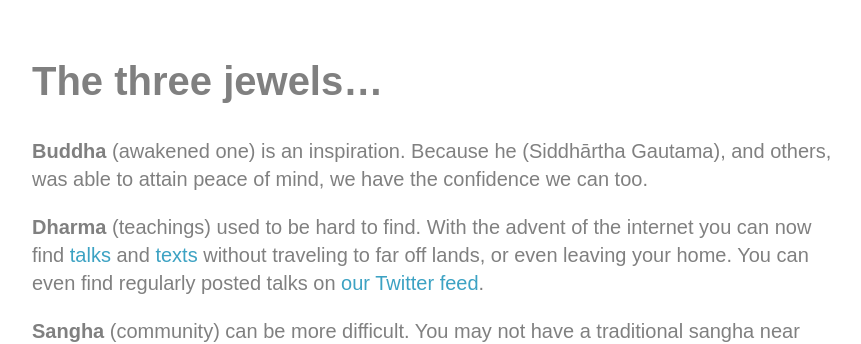
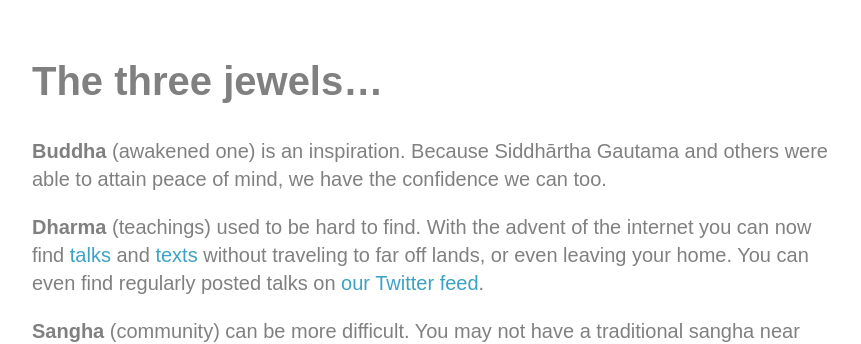
Before and after one commit to StarbucksSangha/StarbucksSangha, a Jekyll site: the page built from index.md, in a window 1280 px wide. Shown: the top 344 px of the page, without its empty margins (208-1069 px from the left). Built offline with Jekyll 4.4.1, drawn with Linux system fonts in a browser that asks for light colours.

Commit message:
Update index.md

```diff
--- a/index.md
+++ b/index.md
@@ -6,7 +6,7 @@ published: True
 ---
 # The three jewels...
 
-<b>Buddha</b> (awakened one) is an inspiration. Because he (Siddhārtha Gautama), and others, was able to attain peace of mind, we have the confidence we can too.
+<b>Buddha</b> (awakened one) is an inspiration. Because Siddhārtha Gautama and others were able to attain peace of mind, we have the confidence we can too.
 
 <b>Dharma</b> (teachings) used to be hard to find. With the advent of the internet you can now find [talks](https://www.dhammatalks.org/mp3_collections_index.html){:target="_blank"} and [texts](https://www.dhammatalks.org/suttas/index.html){:target="_blank"} without traveling to far off lands, or even leaving your home. You can even find regularly posted talks on [our Twitter feed](https://twitter.com/StarbucksSangha){:target="_blank"}.
 
```
